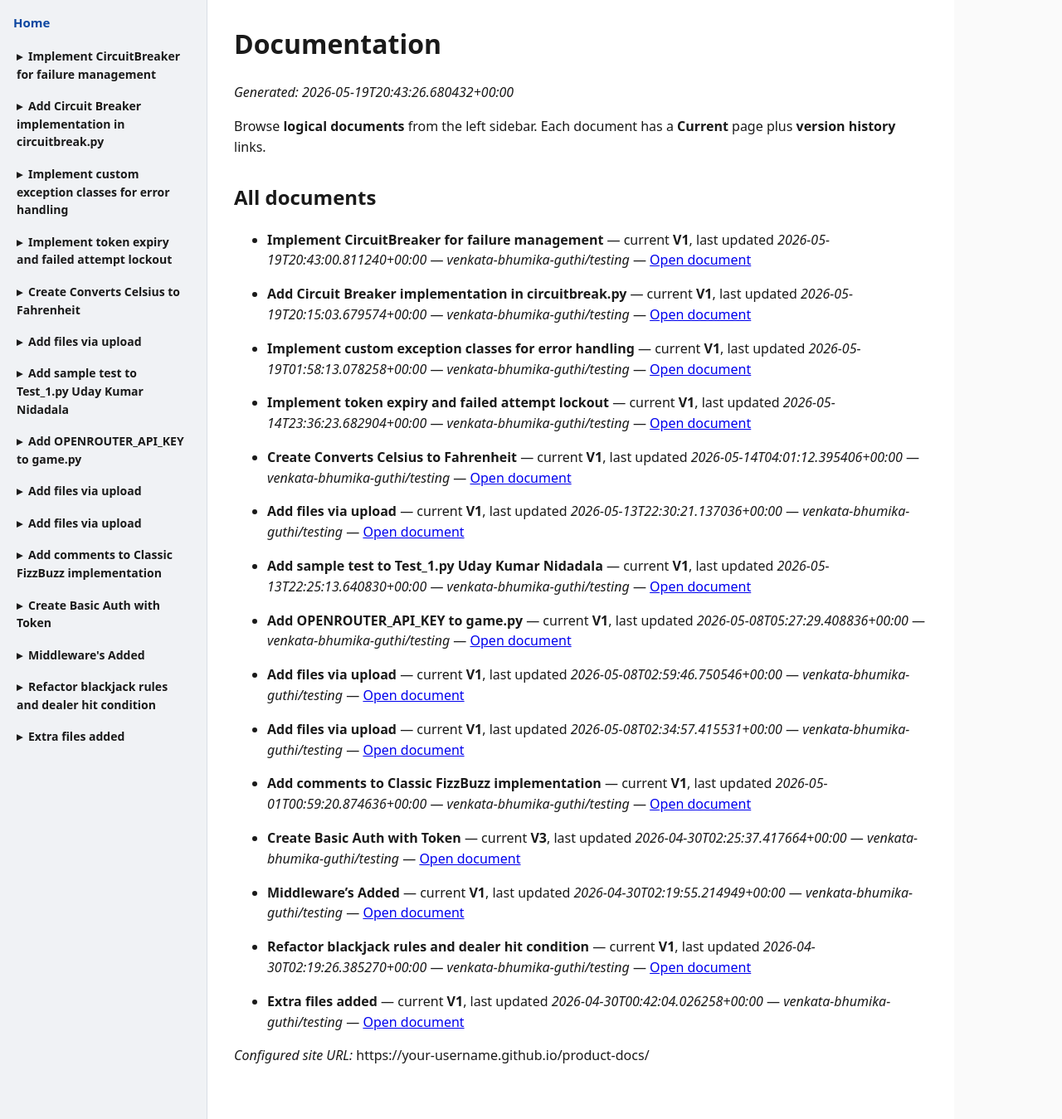
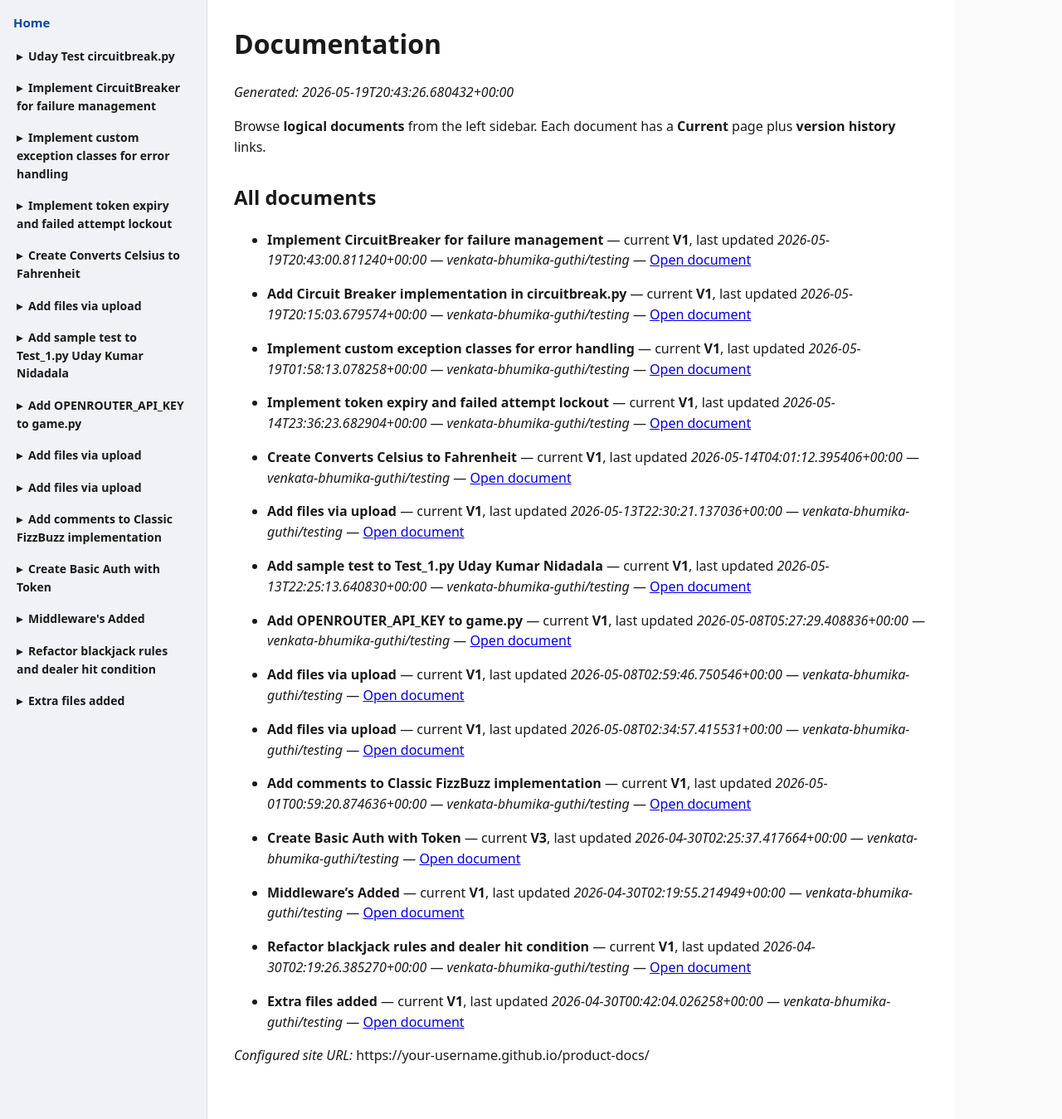
Before and after one commit to Venkata-Bhumika-Guthi/product-docs, a Jekyll site: the page built from docs/index.md, in a window 1280 px wide and 1349 px high. Shown: the whole window at 83% size. Built offline with Jekyll 4.4.1, drawn with Linux system fonts in a browser that asks for light colours.

Commit message:
docs: generated sidebar

```diff
--- a/docs/_includes/sidebar.html
+++ b/docs/_includes/sidebar.html
@@ -1,21 +1,21 @@
 <nav class="side-nav" aria-label="Documents">
   <p class="side-nav__title"><a href="{{ site.baseurl }}/">Home</a></p>
   <ul class="side-nav__docs">
+    <li>
+      <details class="doc-group">
+        <summary>Uday Test circuitbreak.py</summary>
+        <ul>
+          <li><a class="nav-current" href="{{ site.baseurl }}/documents/uday-test-circuitbreak-py-5e36e84455/index.html">Current</a></li>
+          <li><a href="{{ site.baseurl }}/documents/uday-test-circuitbreak-py-5e36e84455/versions/v1.html">V1</a></li>
+        </ul>
+      </details>
+    </li>
     <li>
       <details class="doc-group">
         <summary>Implement CircuitBreaker for failure management</summary>
         <ul>
           <li><a class="nav-current" href="{{ site.baseurl }}/documents/implement-circuitbreaker-for-failure-management-fb51db3bbe/index.html">Current</a></li>
           <li><a href="{{ site.baseurl }}/documents/implement-circuitbreaker-for-failure-management-fb51db3bbe/versions/v1.html">V1</a></li>
-        </ul>
-      </details>
-    </li>
-    <li>
-      <details class="doc-group">
-        <summary>Add Circuit Breaker implementation in circuitbreak.py</summary>
-        <ul>
-          <li><a class="nav-current" href="{{ site.baseurl }}/documents/add-circuit-breaker-implementation-in-circuitbre-5e36e84455/index.html">Current</a></li>
-          <li><a href="{{ site.baseurl }}/documents/add-circuit-breaker-implementation-in-circuitbre-5e36e84455/versions/v1.html">V1</a></li>
         </ul>
       </details>
     </li>
```
